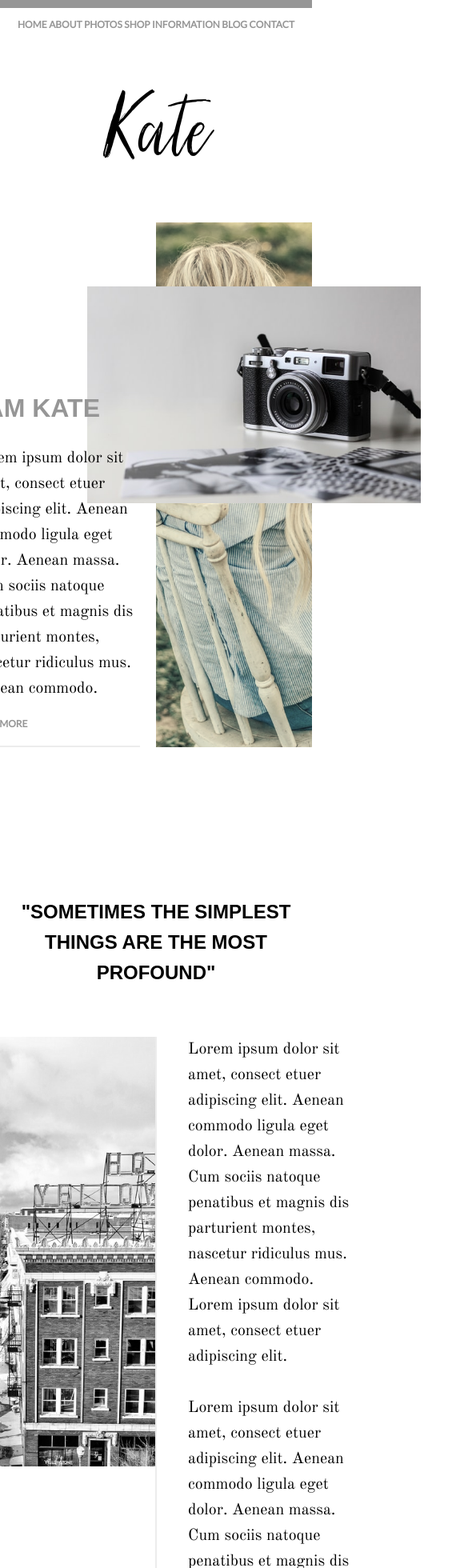
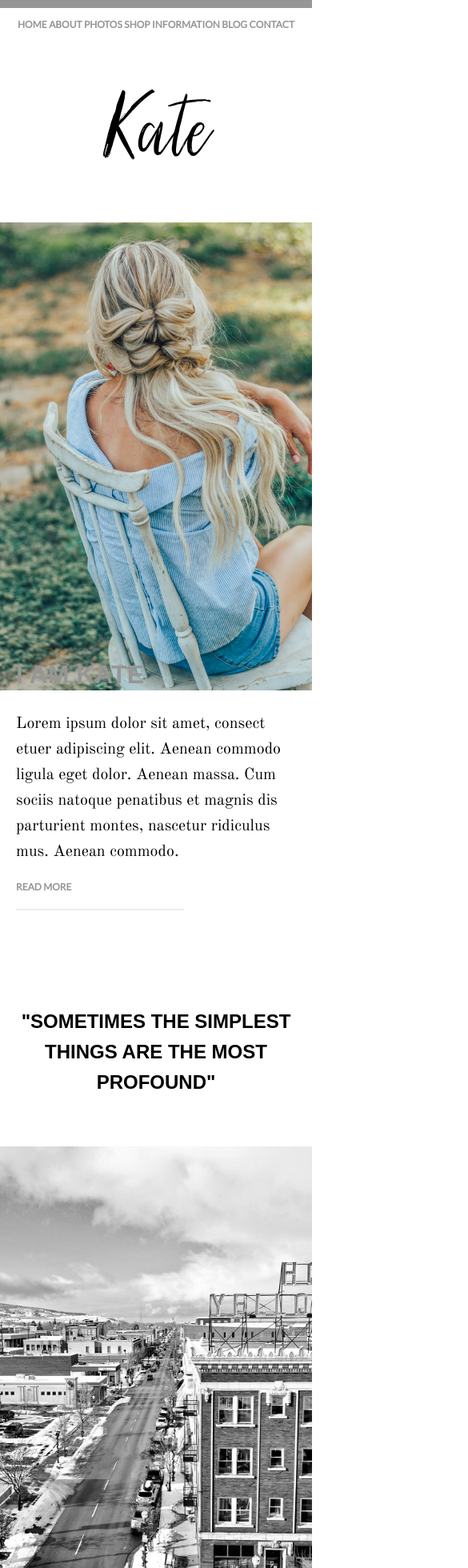
Before and after one commit to Yhunie-the-cat/blog-copy-mern, a React (Create React App) app: page /about in a window 390 px wide. Shown: the top 1960 px of the page at 80% size, 585 px wide, since content can reach past the window. Built offline with nearby package versions, Linux system fonts and the light colour scheme.

Commit message:
About page responsive

```diff
--- a/src/App.js
+++ b/src/App.js
@@ -3,11 +3,57 @@ import Header from "./components/Header"
 import HomePage from "./components/Home"
 import AboutPage from "./components/About"
 import Photos from "./components/Photos"
-import Shop from "./components/Shop"
 import Information from "./components/Information"
 import Blog from "./components/Blog"
 import Contact from "./components/Contact"
 import FooterSection from "./components/FooterSection"
+
+
+//TODO:
+/*
+20px border mobile screen
+  []  About
+      []  responsive
+
+  []  Photos
+      []  html
+      []  css
+      []  responsive
+      []  //?image slide functions
+
+  []  Information
+      []  html
+      []  css
+      []  responsive
+
+  []  Blog
+      []  html
+      []  css
+      []  responsive
+
+  []  Contact
+      []  html
+      []  css
+      []  responsive
+      []  //? contact form functions
+
+  []  Admin page (create blog post)
+      []  html
+      []  css
+      []  responsive
+      []  //? create blog functions
+
+  []  Blog Post Page
+      []  html
+      []  css
+      []  responsive
+
+  []  404 page
+
+  []  burger menu
+
+  []  server/api
+*/
 
 function App() {
   return (
@@ -18,7 +64,6 @@ function App() {
           <Route path="/" exact component={HomePage} />
           <Route path="/about" component={AboutPage} />
           <Route path="/photos" component={Photos} />
-          <Route path="/shop" component={Shop} />
           <Route path="/information" component={Information} />
           <Route path="/blog" component={Blog} />
           <Route path="/contact" component={Contact} />
--- a/src/components/Shop.js
+++ /dev/null
@@ -1,9 +0,0 @@
-import React from 'react'
-
-export default function Shop() {
-     return (
-          <div>
-
-          </div>
-     )
-}
--- a/src/styles/about/aboutbot.scss
+++ b/src/styles/about/aboutbot.scss
@@ -13,9 +13,24 @@
   position: absolute;
   top: 0;
   bottom: 0;
-  margin: auto;
+  margin: auto 20px auto auto;
   left: calc(50% + 40px);
   h2 {
     text-align: center;
   }
 }
+
+@media (max-width: 580px) {
+  #about-bot {
+    display: flex;
+    flex-direction: column;
+    img {
+      width: 100%;
+    }
+  }
+  #about-bot-text {
+    position: initial;
+    max-width: 100%;
+    margin: 40px 20px;
+  }
+}
--- a/src/styles/about/aboutmid1.scss
+++ b/src/styles/about/aboutmid1.scss
@@ -33,3 +33,22 @@
   right: 0;
   margin: auto;
 }
+
+@media (max-width: 680px) {
+  #about-mid-1 {
+    display: flex;
+    flex-direction: column;
+    img {
+      position: initial;
+      width: 100%;
+    }
+  }
+  #about-mid-1-text {
+    position: initial;
+    margin: 40px 20px;
+    max-width: 100%;
+  }
+  #about-center-line {
+    display: none;
+  }
+}
--- a/src/styles/about/aboutmid2.scss
+++ b/src/styles/about/aboutmid2.scss
@@ -35,12 +35,13 @@
   bottom: 0;
   margin: auto;
   z-index: 2;
-  div {
+  div:nth-child(2) {
     margin: 0 60px;
   }
 }
 
 .about-mid-2-text {
+  width: fit-content;
   h4 {
     font-size: 1.2rem;
     font-weight: 400;
@@ -49,7 +50,35 @@
   }
   p {
     font-size: 2.4rem;
-    width: 215px;
+    width: 230px;
     line-height: normal;
   }
 }
+
+@media (max-width: 880px) {
+  #about-mid-2 {
+    h2 {
+      //position: relative;
+      //top: 40px;
+      margin: 40px auto;
+      //margin-top: 40px;
+      left: 0;
+      right: 0;
+    }
+    h1 {
+      left: 50%;
+    }
+  }
+
+  #about-mid-2-text-container {
+    flex-direction: column;
+    top: initial;
+    bottom: 40px;
+    left: 0;
+    right: 0;
+    margin: auto;
+    div:nth-child(2) {
+      margin: 20px 0;
+    }
+  }
+}
--- a/src/styles/about/abouttop.scss
+++ b/src/styles/about/abouttop.scss
@@ -1,6 +1,6 @@
 #about-top {
   position: relative;
-  min-height: 763px;
+  height: 763px;
 }
 
 #about-background {
@@ -13,7 +13,7 @@
 
 #about-center {
   position: absolute;
-  left: 28%;
+  left: 32%;
   top: 80px;
   width: 417px;
   height: 271px;
@@ -24,9 +24,34 @@
   position: absolute;
   right: calc(50% + 20px);
   bottom: 107px;
+  margin-left: 20px;
 }
 
 #about-title {
   font-size: 3.2rem;
   color: $grey;
 }
+
+@media (max-width: 680px) {
+  #about-center {
+    display: none;
+  }
+}
+
+@media (max-width: 580px) {
+  #about-top {
+    height: fit-content;
+    display: flex;
+    flex-direction: column;
+  }
+  #about-background {
+    all: initial;
+    height: 500px;
+    object-fit: cover;
+    object-position: top;
+  }
+  #about-text {
+    all: initial;
+    margin: 40px 20px;
+  }
+}
```
Also changed, not shown: 1 other file (tests, documents, lock files or other folders).
